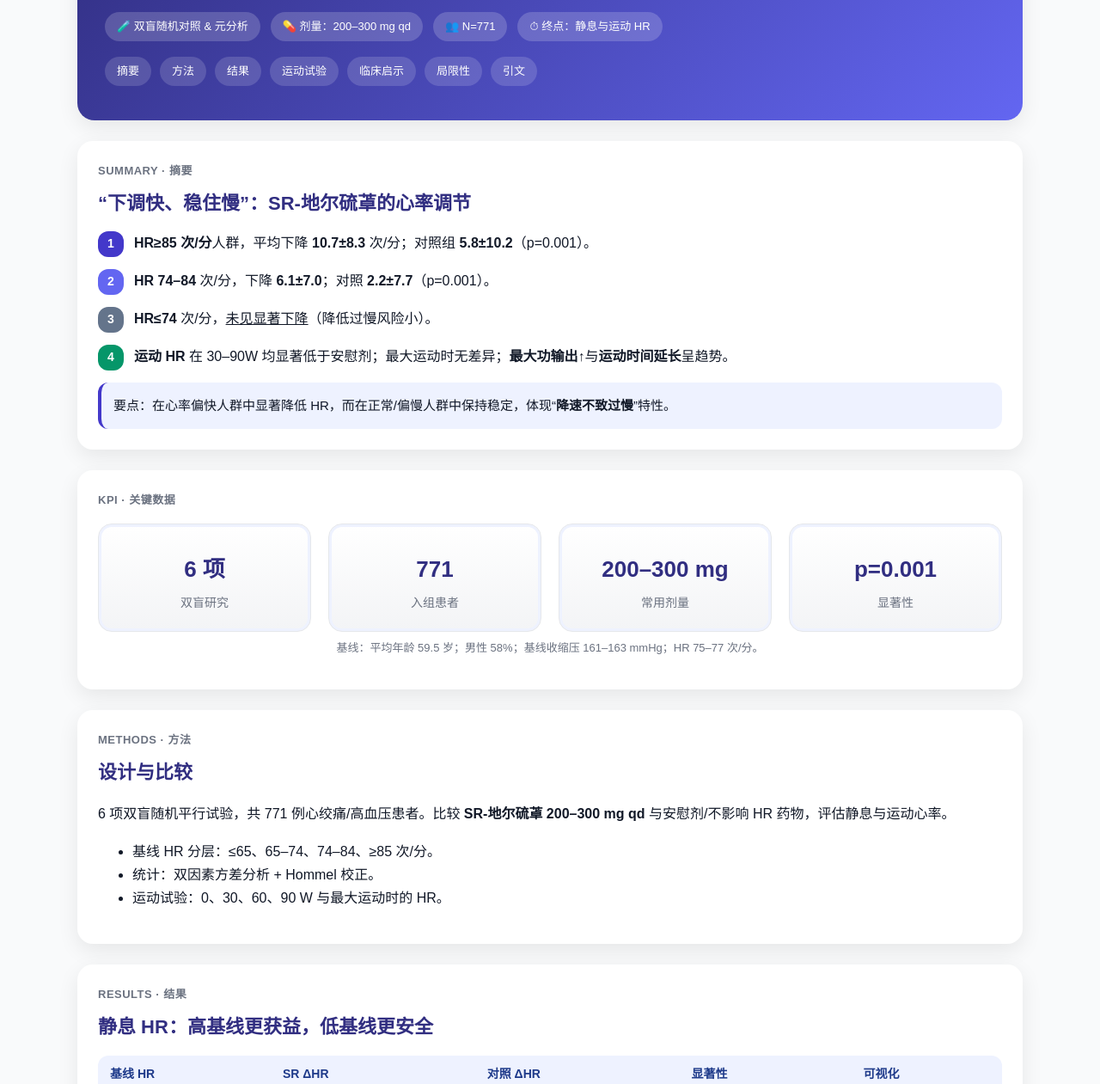
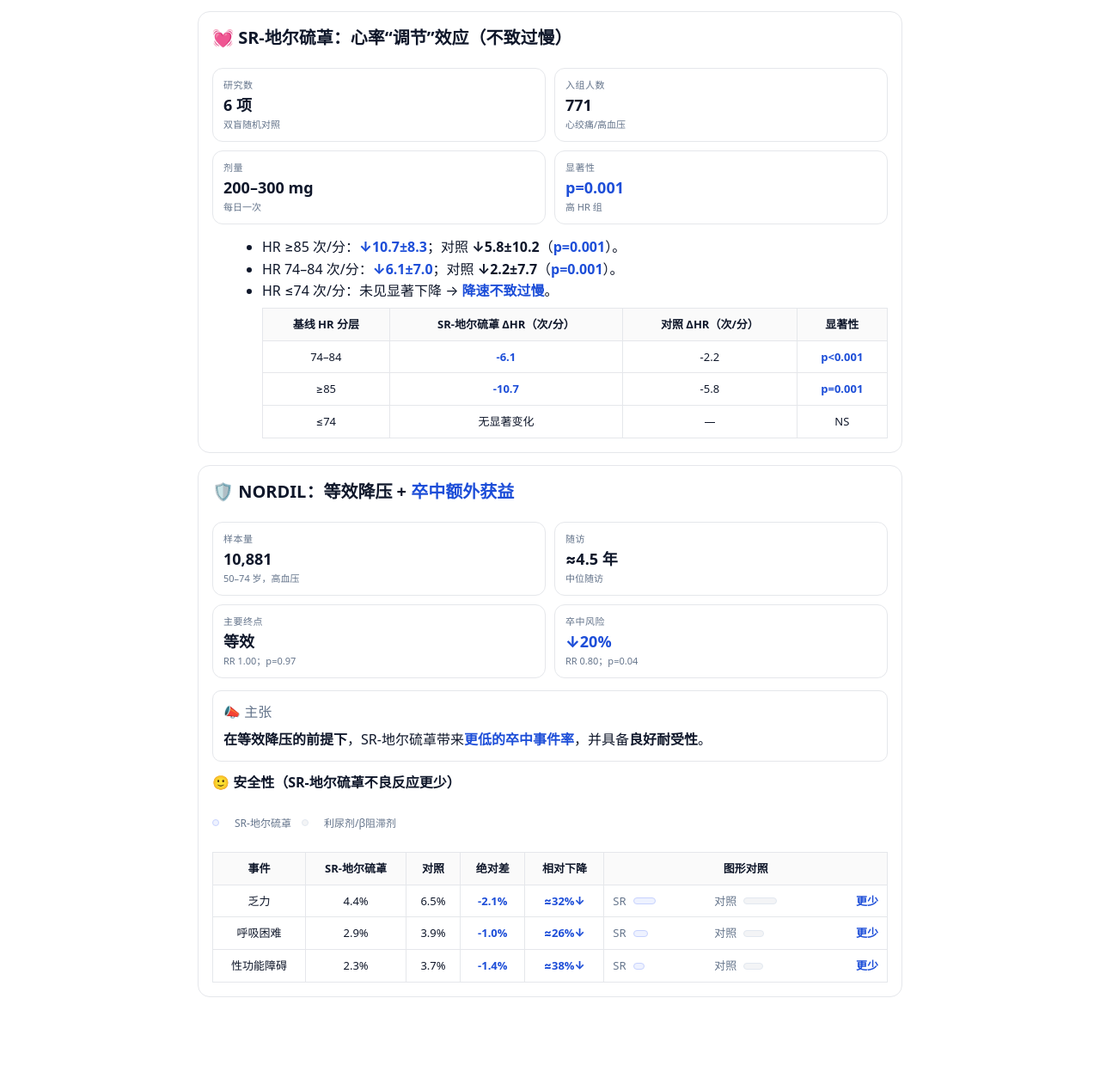
Before and after one commit to Miea-123/SR, a plain HTML site: page index.html in a window 1280 px wide. Shown: the part 145-1406 px from the top of the page at 86% size. After the commit the page ends 1359 px from the top, so only its background shows below. Drawn offline with Linux system fonts and the light colour scheme.

Commit message:
Update index.html

```diff
--- a/index.html
+++ b/index.html
@@ -1,197 +1,172 @@
-<!DOCTYPE html>
+<!doctype html>
 <html lang="zh-CN">
 <head>
-  <meta charset="utf-8" />
-  <meta name="viewport" content="width=device-width,initial-scale=1" />
-  <title>学术简报｜SR-地尔硫䓬：心率调节</title>
-  <style>
-    :root{
-      --brand:#312e81;          /* 深蓝紫主色，更高级 */
-      --brand-light:#6366f1;    /* 蓝紫渐变 */
-      --bg:#f9fafb;
-      --card:#ffffff;
-      --ink:#111827;
-      --muted:#6b7280;
-      --ok:#4338ca;             /* 蓝紫强调 */
-      --accent:#6366f1;         /* 次强调 */
-      --success:#059669;
-      --shadow:0 8px 24px rgba(0,0,0,.08);
-      --radius:18px;
-    }
-    body{
-      margin:0; background:var(--bg); color:var(--ink);
-      font-family:"Alibaba PuHuiTi","PingFang SC","Microsoft YaHei",sans-serif;
-      line-height:1.7;
-    }
-    .wrap{max-width:1100px; margin:0 auto; padding:24px;}
+<meta charset="utf-8"/>
+<meta name="viewport" content="width=device-width, initial-scale=1"/>
+<title>学术简报｜SR-地尔硫䓬 & NORDIL（竖版·精简高级）</title>
+<style>
+  :root{--ink:#0f172a;--sub:#64748b;--line:#e5e7eb;--brand:#1d4ed8;--brand-weak:#eef2ff}
+  *{box-sizing:border-box}
+  html,body{height:100%}
+  body{margin:0;font-family:"Alibaba PuHuiTi","PingFang SC","Microsoft YaHei",system-ui,-apple-system,Segoe UI,Roboto,Helvetica,Arial,sans-serif;color:var(--ink);background:#fff;line-height:1.6;-webkit-font-smoothing:antialiased;-moz-osx-font-smoothing:grayscale}
 
-    header{
-      border-radius:20px; color:#fff;
-      background:linear-gradient(135deg,var(--brand),var(--brand-light));
-      padding:40px 32px; box-shadow:var(--shadow);
-    }
-    header h1{margin:0; font-size:30px; line-height:1.3;}
-    header p{margin:12px 0 0; font-size:15px; opacity:.9}
-    .meta{display:flex; flex-wrap:wrap; gap:12px; margin-top:18px;}
-    .chip{background:rgba(255,255,255,.18); padding:6px 14px; border-radius:999px; font-size:13px;}
+  /* 竖版画布（不强制A4，但以竖向视觉为主；打印自动适配） */
+  .wrap{max-width:860px;margin:0 auto;padding:28px 20px 40px}
+  h1{font-size:32px;line-height:1.25;margin:0 0 10px}
+  h2{font-size:20px;line-height:1.35;margin:0 0 8px}
+  h3{font-size:16px;line-height:1.35;margin:0 0 8px}
+  p,li{word-break:break-word;overflow-wrap:break-word}
 
-    nav{display:flex; flex-wrap:wrap; gap:10px; margin-top:18px;}
-    nav a{color:#fff; text-decoration:none; background:rgba(255,255,255,.15); padding:6px 14px; border-radius:999px; font-size:13px; transition:.3s;}
-    nav a:hover{background:rgba(255,255,255,.35)}
+  /* 统一的卡片与线框风格（竖向留白更大） */
+  .card{border:1px solid var(--line);border-radius:14px;padding:16px;background:#fff;page-break-inside:avoid}
+  .hero{border:1px solid var(--line);border-radius:16px;padding:18px 18px 14px;display:block}
+  .title{font-size:30px;font-weight:900;letter-spacing:.2px;margin-bottom:6px}
+  .tag{font-size:12px;color:var(--sub)}
+  .claim{margin-top:10px;font-size:15px;border-left:3px solid var(--brand);padding-left:12px}
+  .delta{color:var(--brand);font-weight:800}
+  .muted{color:var(--sub)}
 
-    .card{background:var(--card); border-radius:var(--radius); padding:24px; box-shadow:var(--shadow); margin-top:24px;}
-    .card h2{margin:8px 0 14px; font-size:22px; color:var(--brand)}
-    .sub{font-weight:600; font-size:13px; color:var(--muted); letter-spacing:.5px; text-transform:uppercase;}
+  /* 单列竖排：信息块从上到下 */
+  .stack{display:flex;flex-direction:column;gap:14px}
 
-    /* KPI 优化：居中+卡片更突出 */
-    .kpis{display:grid; grid-template-columns:repeat(auto-fit,minmax(180px,1fr)); gap:20px; margin-top:16px;}
-    .kpi{
-      border-radius:16px;
-      padding:20px 14px;
-      background:linear-gradient(180deg,#fff,#f3f4f6);
-      border:1px solid #e5e7eb;
-      text-align:center;
-      box-shadow:inset 0 0 0 3px #eef2ff;
-    }
-    .kpi .v{font-size:26px; font-weight:700; margin-top:10px; color:var(--brand)}
-    .kpi .t{font-size:14px; color:var(--muted); margin-top:6px}
+  /* KPI 列表（竖版两列） */
+  .kpis{display:grid;gap:10px;grid-template-columns:repeat(2,minmax(0,1fr))}
+  @media(max-width:540px){.kpis{grid-template-columns:1fr}}
+  .kpi{border:1px solid var(--line);border-radius:12px;padding:10px 12px}
+  .kpi .lab{font-size:11px;color:var(--sub);letter-spacing:.5px}
+  .kpi .val{font-size:18px;font-weight:800}
+  .kpi .sub{font-size:11px;color:var(--sub)}
 
-    .bullets{display:grid; gap:14px; margin-top:12px;}
-    .bullet{display:flex; gap:12px; align-items:flex-start;}
-    .badge{width:30px; height:30px; border-radius:12px; display:flex; align-items:center; justify-content:center; font-weight:700; color:#fff; flex:0 0 30px; font-size:14px;}
+  /* 表格（细边框） */
+  .table{width:100%;border-collapse:collapse;margin-top:6px}
+  .table th,.table td{border:1px solid var(--line);padding:8px 10px;text-align:center;font-size:13px}
+  .table th{background:#fafafa}
+  .table tr{page-break-inside:avoid}
 
-    .hl{background:#eef2ff; border-left:4px solid var(--ok); padding:14px; border-radius:12px; margin-top:14px; font-size:15px;}
+  /* 安全性：极简单色条形（品牌蓝 vs 灰），更适合竖版空间 */
+  .legend{display:flex;gap:12px;align-items:center;font-size:12px;color:var(--sub);margin:4px 0}
+  .dot{width:8px;height:8px;border-radius:50%;display:inline-block;border:1px solid var(--line);margin-right:6px}
+  .dot.sr{background:var(--brand-weak);border-color:#c7d2fe}
+  .dot.ct{background:#f3f4f6;border-color:#e2e8f0}
+  .barrow{display:grid;grid-template-columns:110px 1fr 70px;align-items:center;gap:8px}
+  .barstack{display:flex;gap:8px;align-items:center;min-width:0}
+  .chip{height:8px;border:1px solid var(--line);border-radius:5px;min-width:6px;max-width:140px}
+  .chip.sr{background:var(--brand-weak);border-color:#c7d2fe}
+  .chip.ct{background:#f3f4f6;border-color:#e2e8f0}
+  .right{justify-self:end;color:var(--brand);font-weight:800}
 
-    table{width:100%; border-collapse:separate; border-spacing:0; font-size:14px; margin-top:14px; border-radius:12px; overflow:hidden;}
-    th,td{padding:10px 14px; text-align:left;}
-    thead th{background:#eef2ff; color:#1e3a8a; font-weight:700;}
-    tbody tr:nth-child(even){background:#f9fafb}
-    tbody td{border-bottom:1px solid #e5e7eb}
-    .caption{font-size:13px; color:var(--muted); margin-top:8px; text-align:center}
-
-    footer{margin:40px 0 50px; color:var(--muted); font-size:13px; text-align:center}
-  </style>
+  /* 打印：竖向自动分页，留足页边；标题等元素不拆分 */
+  @page{size:auto;margin:16mm}
+  @media print{.wrap{max-width:100%;padding:0 12mm} .card,.hero,table{page-break-inside:avoid} a[href]:after{content:""}}
+</style>
 </head>
 <body>
   <div class="wrap">
-    <header>
-      <h1>学术简报｜SR-地尔硫䓬：心率调节</h1>
-      <p>Clin. Cardiol. 2001;24:73–79 · 纳入 6 项双盲研究，共 771 例心绞痛/高血压患者的汇总分析</p>
-      <div class="meta">
-        <span class="chip">🧪 双盲随机对照 & 元分析</span>
-        <span class="chip">💊 剂量：200–300 mg qd</span>
-        <span class="chip">👥 N=771</span>
-        <span class="chip">⏱ 终点：静息与运动 HR</span>
-      </div>
-      <nav>
-        <a href="#summary">摘要</a>
-        <a href="#methods">方法</a>
-        <a href="#results">结果</a>
-        <a href="#exercise">运动试验</a>
-        <a href="#implications">临床启示</a>
-        <a href="#limits">局限性</a>
-        <a href="#reference">引文</a>
-      </nav>
-    </header>
-
-    <section class="card" id="summary">
-      <div class="sub">Summary · 摘要</div>
-      <h2>“下调快、稳住慢”：SR-地尔硫䓬的心率调节</h2>
-      <div class="bullets">
-        <div class="bullet"><div class="badge" style="background:var(--ok)">1</div><div><b>HR≥85 次/分</b>人群，平均下降 <b>10.7±8.3</b> 次/分；对照组 <b>5.8±10.2</b>（p=0.001）。</div></div>
-        <div class="bullet"><div class="badge" style="background:var(--accent)">2</div><div><b>HR 74–84</b> 次/分，下降 <b>6.1±7.0</b>；对照 <b>2.2±7.7</b>（p=0.001）。</div></div>
-        <div class="bullet"><div class="badge" style="background:#64748b">3</div><div><b>HR≤74</b> 次/分，<u>未见显著下降</u>（降低过慢风险小）。</div></div>
-        <div class="bullet"><div class="badge" style="background:var(--success)">4</div><div><b>运动 HR</b> 在 30–90W 均显著低于安慰剂；最大运动时无差异；<b>最大功输出↑</b>与<b>运动时间延长</b>呈趋势。</div></div>
-      </div>
-      <div class="hl">要点：在心率偏快人群中显著降低 HR，而在正常/偏慢人群中保持稳定，体现“<b>降速不致过慢</b>”特性。</div>
+    <!-- 顶部：竖版大标题 + 横向主张（仅品牌蓝强调） -->
+    <section class="hero">
+      <div class="title">SR-地尔硫䓬 & NORDIL 学术简报</div>
+      <div class="claim">💡 一句话结论：<b class="delta">SR-地尔硫䓬</b>心率调节不致过慢；<b class="delta">NORDIL</b>在等效降压前提下<b class="delta">卒中获益</b>且耐受性良好。</div>
     </section>
 
-    <section class="card" id="kpi">
-      <div class="sub">KPI · 关键数据</div>
+    <!-- 上半：SR-地尔硫䓬 心率调节（单列竖排，更集中） -->
+    <section class="card stack" style="margin-top:14px">
+      <h2>💓 SR-地尔硫䓬：心率“调节”效应（不致过慢）</h2>
       <div class="kpis">
-        <div class="kpi"><div class="v">6 项</div><div class="t">双盲研究</div></div>
-        <div class="kpi"><div class="v">771</div><div class="t">入组患者</div></div>
-        <div class="kpi"><div class="v">200–300 mg</div><div class="t">常用剂量</div></div>
-        <div class="kpi"><div class="v">p=0.001</div><div class="t">显著性</div></div>
+        <div class="kpi"><div class="lab">研究数</div><div class="val">6 项</div><div class="sub">双盲随机对照</div></div>
+        <div class="kpi"><div class="lab">入组人数</div><div class="val">771</div><div class="sub">心绞痛/高血压</div></div>
+        <div class="kpi"><div class="lab">剂量</div><div class="val">200–300 mg</div><div class="sub">每日一次</div></div>
+        <div class="kpi"><div class="lab">显著性</div><div class="val delta">p=0.001</div><div class="sub">高 HR 组</div></div>
       </div>
-      <p class="caption">基线：平均年龄 59.5 岁；男性 58%；基线收缩压 161–163 mmHg；HR 75–77 次/分。</p>
+      <ul style="margin:0 0 0 18px">
+        <li>HR ≥85 次/分：<b class="delta">↓10.7±8.3</b>；对照 <b>↓5.8±10.2</b>（<span class="delta">p=0.001</span>）。</li>
+        <li>HR 74–84 次/分：<b class="delta">↓6.1±7.0</b>；对照 <b>↓2.2±7.7</b>（<span class="delta">p=0.001</span>）。</li>
+        <li>HR ≤74 次/分：未见显著下降 → <span class="delta">降速不致过慢</span>。</li>
+        <table class="table">
+        <thead><tr><th>基线 HR 分层</th><th>SR-地尔硫䓬 ΔHR（次/分）</th><th>对照 ΔHR（次/分）</th><th>显著性</th></tr></thead>
+        <tbody>
+          <tr><td>74–84</td><td class="delta">-6.1</td><td>-2.2</td><td class="delta">p&lt;0.001</td></tr>
+          <tr><td>≥85</td><td class="delta">-10.7</td><td>-5.8</td><td class="delta">p=0.001</td></tr>
+          <tr><td>≤74</td><td>无显著变化</td><td>—</td><td>NS</td></tr>
+        </tbody>
+      </table>
     </section>
 
-    <section class="card" id="methods">
-      <div class="sub">Methods · 方法</div>
-      <h2>设计与比较</h2>
-      <p>6 项双盲随机平行试验，共 771 例心绞痛/高血压患者。比较 <b>SR-地尔硫䓬 200–300 mg qd</b> 与安慰剂/不影响 HR 药物，评估静息与运动心率。</p>
-      <ul>
-        <li>基线 HR 分层：≤65、65–74、74–84、≥85 次/分。</li>
-        <li>统计：双因素方差分析 + Hommel 校正。</li>
-        <li>运动试验：0、30、60、90 W 与最大运动时的 HR。</li>
-      </ul>
+    <!-- 下半：NORDIL 结局 + 安全性（竖版分段，阅读动线自上而下） -->
+    <section class="card stack" style="margin-top:14px">
+      <h2>🛡️ NORDIL：等效降压 + <span class="delta">卒中额外获益</span></h2>
+      <div class="kpis">
+        <div class="kpi"><div class="lab">样本量</div><div class="val">10,881</div><div class="sub">50–74 岁，高血压</div></div>
+        <div class="kpi"><div class="lab">随访</div><div class="val">≈4.5 年</div><div class="sub">中位随访</div></div>
+        <div class="kpi"><div class="lab">主要终点</div><div class="val">等效</div><div class="sub">RR 1.00；p=0.97</div></div>
+        <div class="kpi"><div class="lab">卒中风险</div><div class="val delta">↓20%</div><div class="sub">RR 0.80；p=0.04</div></div>
+      </div>
+
+      <div class="card" style="padding:12px;border-radius:10px">
+        <div class="muted" style="margin-bottom:6px">📣 主张</div>
+        <div><b>在等效降压的前提下</b>，SR-地尔硫䓬带来<b class="delta">更低的卒中事件率</b>，并具备<b>良好耐受性</b>。</div>
+      </div>
+
+      <h3>🙂 安全性（SR-地尔硫䓬不良反应更少）</h3>
+      <div class="legend"><span class="dot sr"></span>SR-地尔硫䓬 <span class="dot ct"></span>利尿剂/β阻滞剂</div>
+      <table class="table">
+        <thead>
+          <tr>
+            <th>事件</th>
+            <th>SR-地尔硫䓬</th>
+            <th>对照</th>
+            <th>绝对差</th>
+            <th>相对下降</th>
+            <th style="width:42%">图形对照</th>
+          </tr>
+        </thead>
+        <tbody>
+          <tr>
+            <td>乏力</td>
+            <td>4.4%</td>
+            <td>6.5%</td>
+            <td class="delta">-2.1%</td>
+            <td class="delta">≈32%↓</td>
+            <td>
+              <div class="barrow">
+                <div class="barstack"><span class="muted">SR</span><div class="chip sr" style="width:calc(4.4*6px)"></div></div>
+                <div class="barstack"><span class="muted">对照</span><div class="chip ct" style="width:calc(6.5*6px)"></div></div>
+                <div class="right">更少</div>
+              </div>
+            </td>
+          </tr>
+          <tr>
+            <td>呼吸困难</td>
+            <td>2.9%</td>
+            <td>3.9%</td>
+            <td class="delta">-1.0%</td>
+            <td class="delta">≈26%↓</td>
+            <td>
+              <div class="barrow">
+                <div class="barstack"><span class="muted">SR</span><div class="chip sr" style="width:calc(2.9*6px)"></div></div>
+                <div class="barstack"><span class="muted">对照</span><div class="chip ct" style="width:calc(3.9*6px)"></div></div>
+                <div class="right">更少</div>
+              </div>
+            </td>
+          </tr>
+          <tr>
+            <td>性功能障碍</td>
+            <td>2.3%</td>
+            <td>3.7%</td>
+            <td class="delta">-1.4%</td>
+            <td class="delta">≈38%↓</td>
+            <td>
+              <div class="barrow">
+                <div class="barstack"><span class="muted">SR</span><div class="chip sr" style="width:calc(2.3*6px)"></div></div>
+                <div class="barstack"><span class="muted">对照</span><div class="chip ct" style="width:calc(3.7*6px)"></div></div>
+                <div class="right">更少</div>
+              </div>
+            </td>
+          </tr>
+        </tbody>
+      </table>
     </section>
 
-    <section class="card" id="results">
-      <div class="sub">Results · 结果</div>
-      <h2>静息 HR：高基线更获益，低基线更安全</h2>
-      <table>
-        <thead>
-          <tr><th>基线 HR</th><th>SR ΔHR</th><th>对照 ΔHR</th><th>显著性</th><th>可视化</th></tr>
-        </thead>
-        <tbody>
-          <tr><td>≥85</td><td><b>-10.7 ± 8.3</b></td><td>-5.8 ± 10.2</td><td><b>p=0.001</b></td><td><div style="height:8px;background:#e5e7eb;border-radius:4px;overflow:hidden"><span style="display:block;width:72%;height:100%;background:var(--ok)"></span></div></td></tr>
-          <tr><td>74–84</td><td><b>-6.1 ± 7.0</b></td><td>-2.2 ± 7.7</td><td><b>p=0.001</b></td><td><div style="height:8px;background:#e5e7eb;border-radius:4px;overflow:hidden"><span style="display:block;width:46%;height:100%;background:var(--ok)"></span></div></td></tr>
-          <tr><td>65–74</td><td>-</td><td>-</td><td>不显著</td><td></td></tr>
-          <tr><td>≤65</td><td>-</td><td>-</td><td>不显著</td><td></td></tr>
-        </tbody>
-      </table>
-      <p class="caption">提示：较低基线 HR 人群维持稳定，不致过度减慢。</p>
-    </section>
-
-    <section class="card" id="exercise">
-      <div class="sub">Exercise · 运动试验</div>
-      <h2>200/300 mg 在亚最大负荷下优于安慰剂</h2>
-      <table>
-        <thead>
-          <tr><th>负荷</th><th>安慰剂 HR</th><th>SR 200 mg</th><th>SR 300 mg</th><th>统计</th></tr>
-        </thead>
-        <tbody>
-          <tr><td>静息</td><td>77.0 ± 11.7</td><td><b>72.0 ± 10.2</b></td><td><b>72.7 ± 12.2</b></td><td>p&lt;0.05</td></tr>
-          <tr><td>30 W</td><td>100.0 ± 16.7</td><td><b>91.9 ± 13.4</b></td><td><b>93.2 ± 15.4</b></td><td>p&lt;0.01 / p&lt;0.05</td></tr>
-          <tr><td>60 W</td><td>116.6 ± 16.4</td><td><b>106.5 ± 14.6</b></td><td><b>106.6 ± 17.9</b></td><td>均 p&lt;0.01</td></tr>
-          <tr><td>90 W</td><td>132.0 ± 16.5</td><td><b>120.7 ± 14.3</b></td><td><b>120.6 ± 19.3</b></td><td>均 p&lt;0.01</td></tr>
-        </tbody>
-      </table>
-      <p class="caption">最大运动时差异不显著；最大功输出更高（p&lt;0.05），运动时长延长趋势（p=0.07）。</p>
-    </section>
-
-    <section class="grid" id="implications">
-      <article class="card">
-        <div class="sub">Clinical Implications · 临床启示</div>
-        <h2>SR-地尔硫䓬的适用场景</h2>
-        <ul>
-          <li><b>HR 偏快（≥74–85 次/分）</b>的高血压/心绞痛患者。</li>
-          <li>需<b>避免过度缓慢</b>的情境（基线 HR 较低或 β 阻滞剂不耐受）。</li>
-          <li><b>与二氢吡啶类</b>互补，兼顾缺血负荷与心率控制。</li>
-        </ul>
-      </article>
-      <aside class="card" id="limits">
-        <div class="sub">Limitations · 局限性</div>
-        <h2>解读注意</h2>
-        <ul>
-          <li>基于<b>回顾性汇总</b>，非单一前瞻试验。</li>
-          <li>HR 与结局改善的<b>因果性</b>需结合前瞻研究。</li>
-          <li>人群以心绞痛/高血压为主，推广至其他队列需谨慎。</li>
-        </ul>
-      </aside>
-    </section>
-
-    <section class="card" id="reference">
-      <div class="sub">Reference · 引文</div>
-      <h2>文献信息</h2>
-      <p>Boden WE, Vray M, Schwenger E, Lauret D, Scheldewaert R. <i>Heart Rate-Lowering and -Regulating Effects of Once-Daily Sustained-Release Diltiazem.</i> <b>Clinical Cardiology</b>. 2001;24:73–79.</p>
-      <p class="caption">本文所有数据与结论均整理自原始研究，仅供学术/科室汇报。</p>
-    </section>
-
-    <footer>
-      <div>© 学术简报模板 · 可用于会议汇报/院内培训</div>
+    <footer class="muted" style="text-align:center;margin-top:14px;font-size:12.5px">
     </footer>
   </div>
 </body>
```
